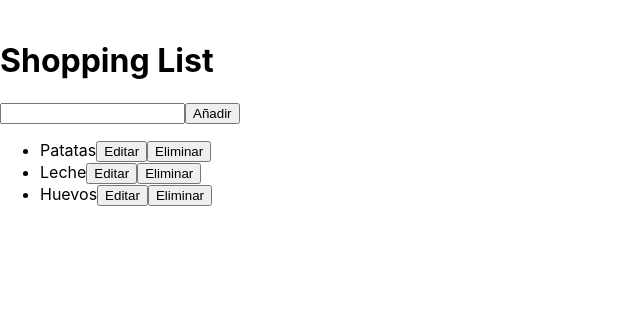
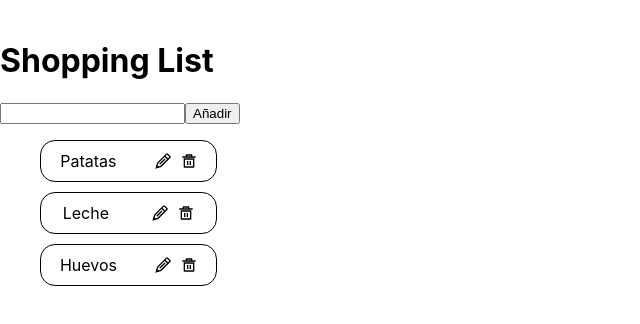
Before and after one commit to GustavoArdaya/shopping_list, a React (Create React App) app: page / in a window 1280 px wide. Shown: the top 324 px of the page, without its empty margins (0-640 px from the left). Built offline with nearby package versions, Linux system fonts and the light colour scheme.

Commit message:
add styles item

```diff
--- a/package.json
+++ b/package.json
@@ -8,6 +8,7 @@
     "@testing-library/user-event": "^13.5.0",
     "react": "^18.2.0",
     "react-dom": "^18.2.0",
+    "react-icons": "^4.7.1",
     "react-scripts": "5.0.1",
     "uuidv4": "^6.2.13",
     "web-vitals": "^2.1.4"
--- a/src/App.css
+++ b/src/App.css
@@ -1,4 +1,4 @@
-.App {
+/* .App {
   text-align: center;
 }
 
@@ -35,4 +35,7 @@
   to {
     transform: rotate(360deg);
   }
-}
+} */
+ /* body{
+  background-color: aqua;
+ } */
--- a/src/Componentes/Item/Item.jsx
+++ b/src/Componentes/Item/Item.jsx
@@ -1,12 +1,22 @@
 import React from "react";
+import styles from "./item.module.css"
+import { GrEdit } from 'react-icons/gr';
+import { RiDeleteBin5Line } from "react-icons/ri";
+
 
 export default function Item({ item, deleteById, editById }) {
   return (
-    <div>
-      <li>
-        {item.name}
-        <button onClick={() => editById(item.id)}>Editar</button>
-        <button onClick={() => deleteById(item.id)}>Eliminar</button>
+    <div className= {styles.liContainer}>
+      <li  className= {styles.item}>
+        <div>
+          {item.name}
+        </div>
+        <div className={styles.iconsContainer}>
+            <GrEdit onClick={() => editById(item.id)}/>
+            <RiDeleteBin5Line onClick={() => deleteById(item.id)}/>
+            {/* <button onClick={() => editById(item.id)}>Editar</button> */}
+            {/* <button onClick={() => deleteById(item.id)}>Eliminar</button> */}
+        </div>
       </li>
     </div>
   );
--- a/src/Componentes/Item/Item.module.css
+++ b/src/Componentes/Item/Item.module.css
@@ -0,0 +1,22 @@
+.item {
+    border: solid 1px black;
+    list-style: none;
+    height: 40px;
+    width: 175px;
+    border-radius: 15px;
+    display: flex;
+    align-items: center;
+    text-align: center;
+    justify-content: space-around;
+}
+
+.iconsContainer{
+    display: flex;
+    gap: 10px;
+}
+
+
+/* .liContainer {
+    display: flex;
+    gap: 10px;
+} */
--- a/src/Componentes/ItemList/index.jsx
+++ b/src/Componentes/ItemList/index.jsx
@@ -4,6 +4,7 @@ import Navbar from '../Navbar/Navbar';
 import ProductForm from '../ProductForm/ProductForm';
 import styles from './itemList.module.css';
 import { v4 as uuid } from 'uuid';
+
 
 let productList = [
   {
--- a/src/Componentes/ItemList/itemList.module.css
+++ b/src/Componentes/ItemList/itemList.module.css
@@ -1,15 +1,5 @@
-/* .title {
-  color: blue;
-}
-.mainContainer {
+.itemContainer {
   display: flex;
   flex-direction: column;
-  justify-content: center;
-  align-items: center;
+  gap: 10px;
 }
-.product {
-  border: solid 1px black;
-}
-.itemContainer {
-  list-style: none;
-} */
```
Also changed, not shown: 1 other file (tests, documents, lock files or other folders).
